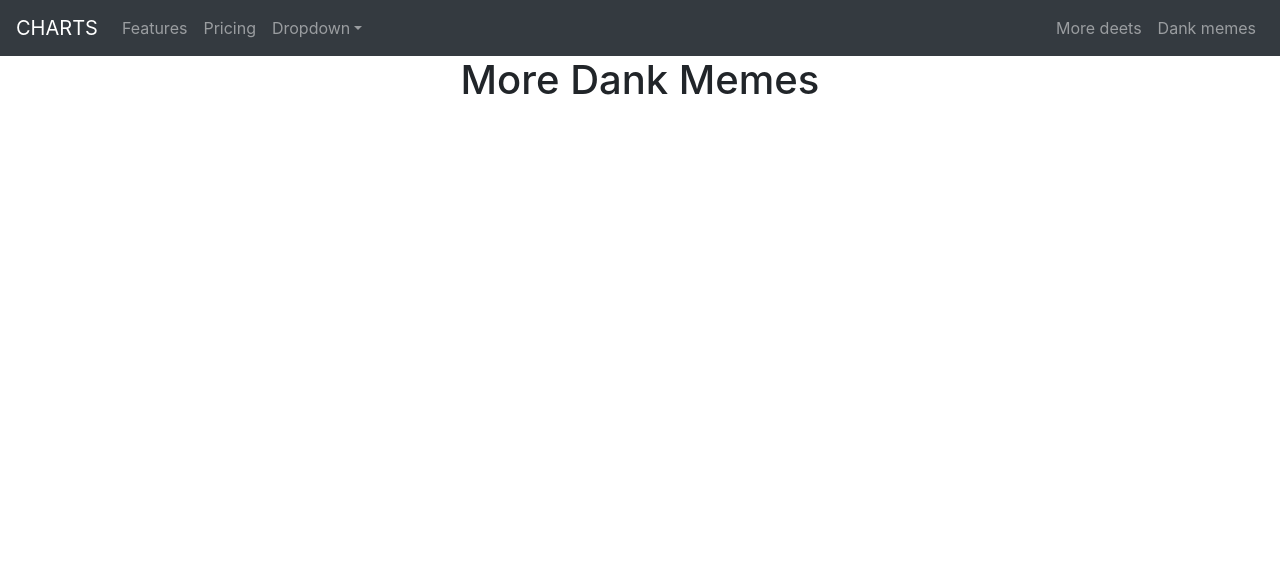
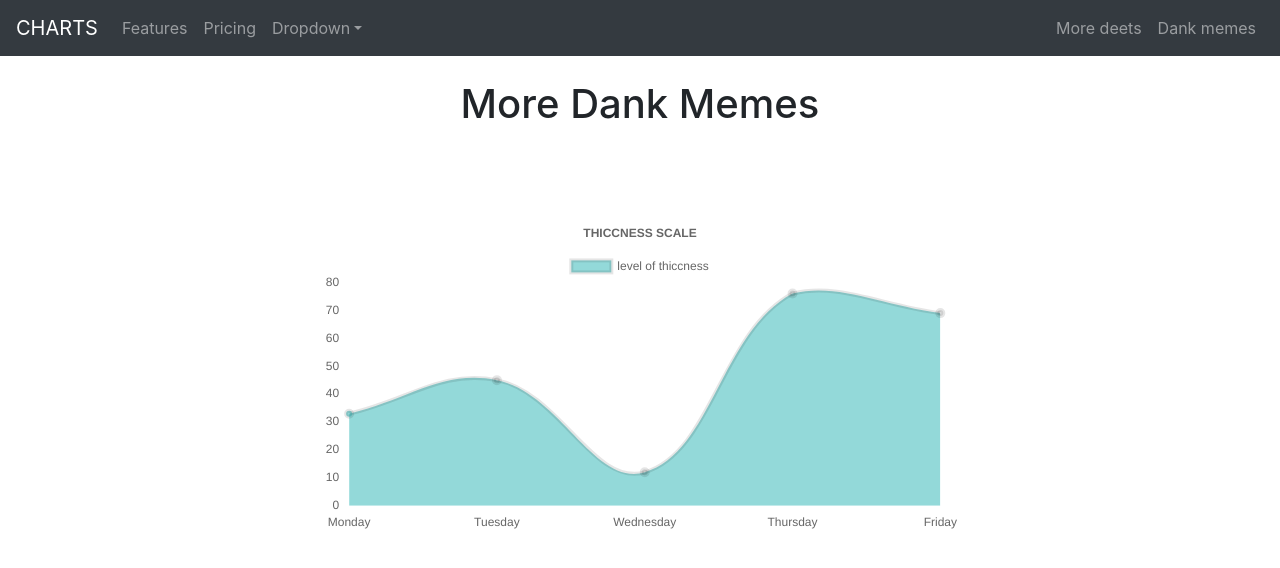
Before and after one commit to aliamk/react_charts, a React (Create React App) app: page /dankmemes in a window 1280 px wide. Shown: the top 568 px of the page. Built offline with nearby package versions, Linux system fonts and the light colour scheme.

Commit message:
added a Line Chart from chart.js using hard-coded data and useStat and useEffect

```diff
--- a/package.json
+++ b/package.json
@@ -6,9 +6,13 @@
     "@testing-library/jest-dom": "^5.11.5",
     "@testing-library/react": "^11.1.0",
     "@testing-library/user-event": "^12.1.10",
+    "axios": "^0.21.0",
     "bootstrap": "^4.5.3",
+    "chart.js": "^2.9.4",
+    "chartjs": "^0.3.24",
     "react": "^16.8.0",
     "react-bootstrap": "^1.4.0",
+    "react-chartjs-2": "^2.10.0",
     "react-dom": "^16.8.0",
     "react-router-dom": "^5.2.0",
     "react-scripts": "4.0.0",
--- /dev/null
+++ b/src/component/DankMemes.css
@@ -0,0 +1,13 @@
+* {
+    box-sizing: border-box;
+  }
+
+html, body {
+    margin: 0 auto;
+
+}
+
+.App-chart {
+    display: flex;
+    justify-content: center;
+}
--- a/src/component/DankMemes.js
+++ b/src/component/DankMemes.js
@@ -1,9 +1,65 @@
-import React from "react";
+import React, { useState, useEffect } from "react";
+import { Line } from "react-chartjs-2";
+import "./DankMemes.css";
 
 const DankMemes = () => {
+  // useState Hook
+  const [chartData, setChartData] = useState({});
+
+  // Initial State
+  const chart = () => {
+    setChartData({
+      labels: ["Monday", "Tuesday", "Wednesday", "Thursday", "Friday"],
+      datasets: [
+        {
+          label: "level of thiccness",
+          data: [33, 45, 12, 76, 69],
+          backgroundColor: ["rgba(75, 192, 192, 0.6)"],
+          borderWidth: 4,
+        },
+      ],
+    });
+  };
+
+  // useEffect Hook
+  useEffect(() => {
+    chart();
+  }, []);
+
+  // Render
   return (
-    <div className="App">
-      <h1>More Dank Memes</h1>
+    <div className="App-chart">
+      <h1 style={{ position: "absolute", top: "1em", marginTop: "1em" }}>More Dank Memes</h1>
+      <div style={{ minHeight: "30vh", height: "50vh", minWidth: "30vw", width: "50vw", marginTop: "10em" }}>
+        <Line
+          data={chartData}
+          options={{
+            responsive: true,
+            title: { text: "THICCNESS SCALE", display: true },
+            scales: {
+              yAxes: [
+                {
+                  ticks: {
+                    autoSkip: true,
+                    maxTicksLimit: 10,
+                    beginAtZero: true,
+                  },
+                  gridLines: {
+                    display: false,
+                  },
+                },
+              ],
+              xAxes: [
+                {
+                  gridLines: {
+                    display: false,
+                  },
+                },
+              ],
+            },
+          }}
+        />
+      </div>
     </div>
   );
 };
```
Also changed, not shown: 1 other file (tests, documents, lock files or other folders).
